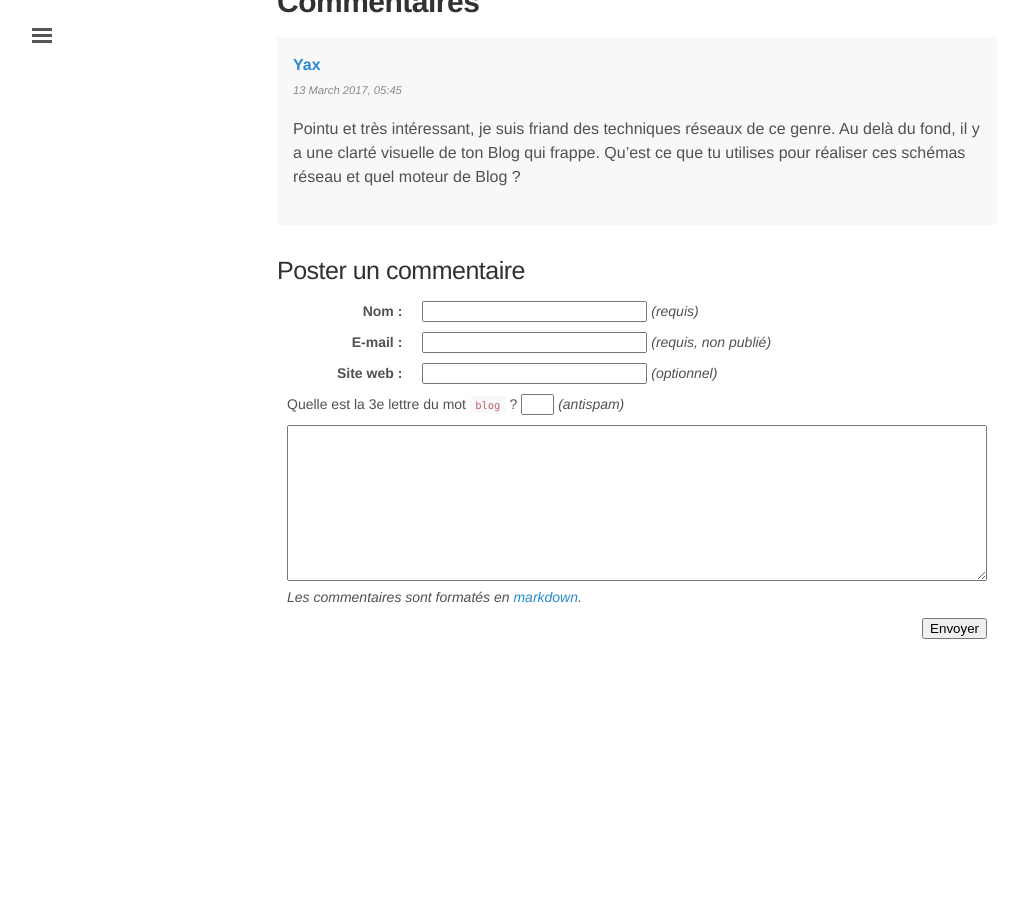
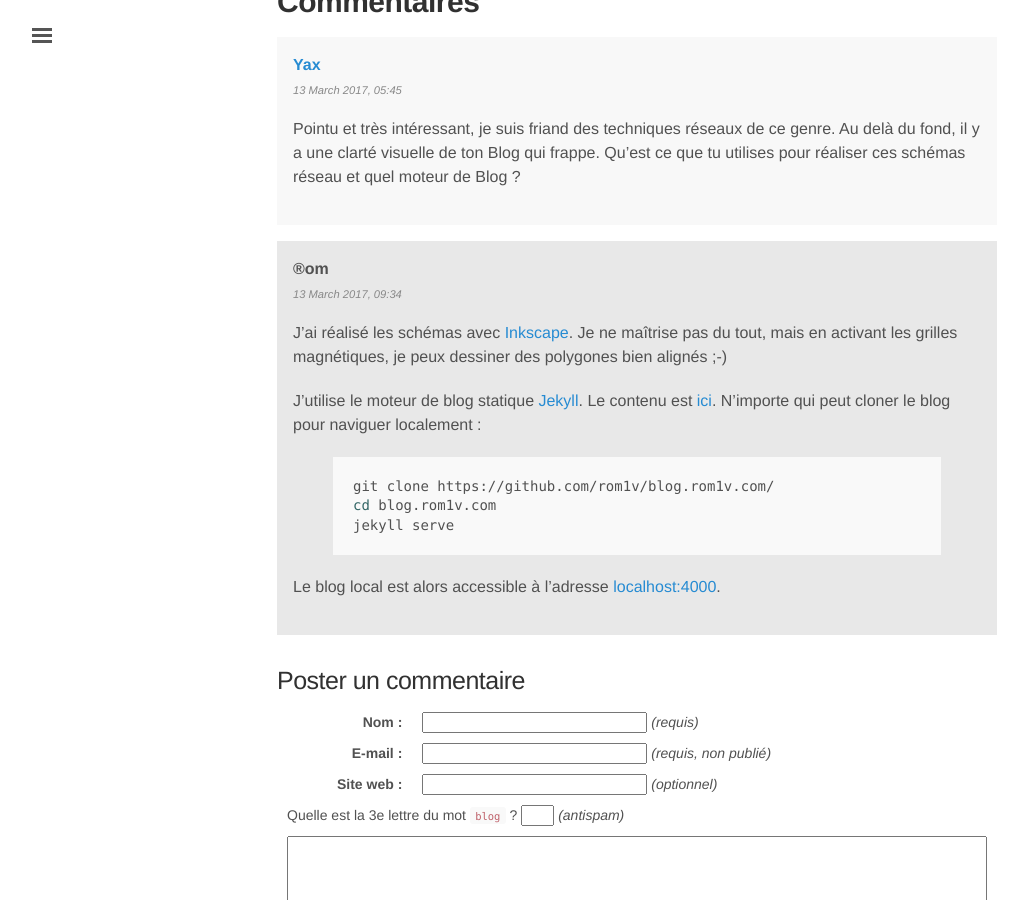
Before and after one commit to rom1v/blog.rom1v.com, a Jekyll site: the page built from _posts/2017-03-12-serveur-client.md, in a window 1280 px wide and 900 px high, scrolled down 5497 px. Shown: the whole window, without its empty margins (3-1031 px from the left). Built offline with Jekyll 4.4.1, drawn with Linux system fonts in a browser that asks for light colours; before the commit the page ends 6161 px from its top, so only the background shows below that.

Commit message:
Publish comment for Server-client

```diff
--- a/_data/comments-2017-03-serveur-client.yaml
+++ b/_data/comments-2017-03-serveur-client.yaml
@@ -7,3 +7,24 @@
     genre. Au delà du fond, il y a une clarté visuelle de ton Blog qui frappe.
     Qu'est ce que tu utilises pour réaliser ces schémas réseau et quel moteur de
     Blog ?
+- id: 2
+  author: ®om
+  date: 2017-03-13 09:34:13+01:00
+  contents: |
+    J'ai réalisé les schémas avec
+    [Inkscape](https://fr.wikipedia.org/wiki/Inkscape). Je ne maîtrise pas du
+    tout, mais en activant les grilles magnétiques, je peux dessiner des
+    polygones bien alignés ;-)
+
+    J'utilise le moteur de blog statique [Jekyll](https://jekyllrb.com/). Le
+    contenu est [ici](https://github.com/rom1v/blog.rom1v.com/). N'importe
+    qui peut cloner le blog pour naviguer localement :
+
+    {% highlight bash %}
+    git clone https://github.com/rom1v/blog.rom1v.com/
+    cd blog.rom1v.com
+    jekyll serve
+    {% endhighlight %}
+
+    Le blog local est alors accessible à l'adresse
+    [localhost:4000](http://localhost:4000/).
```
